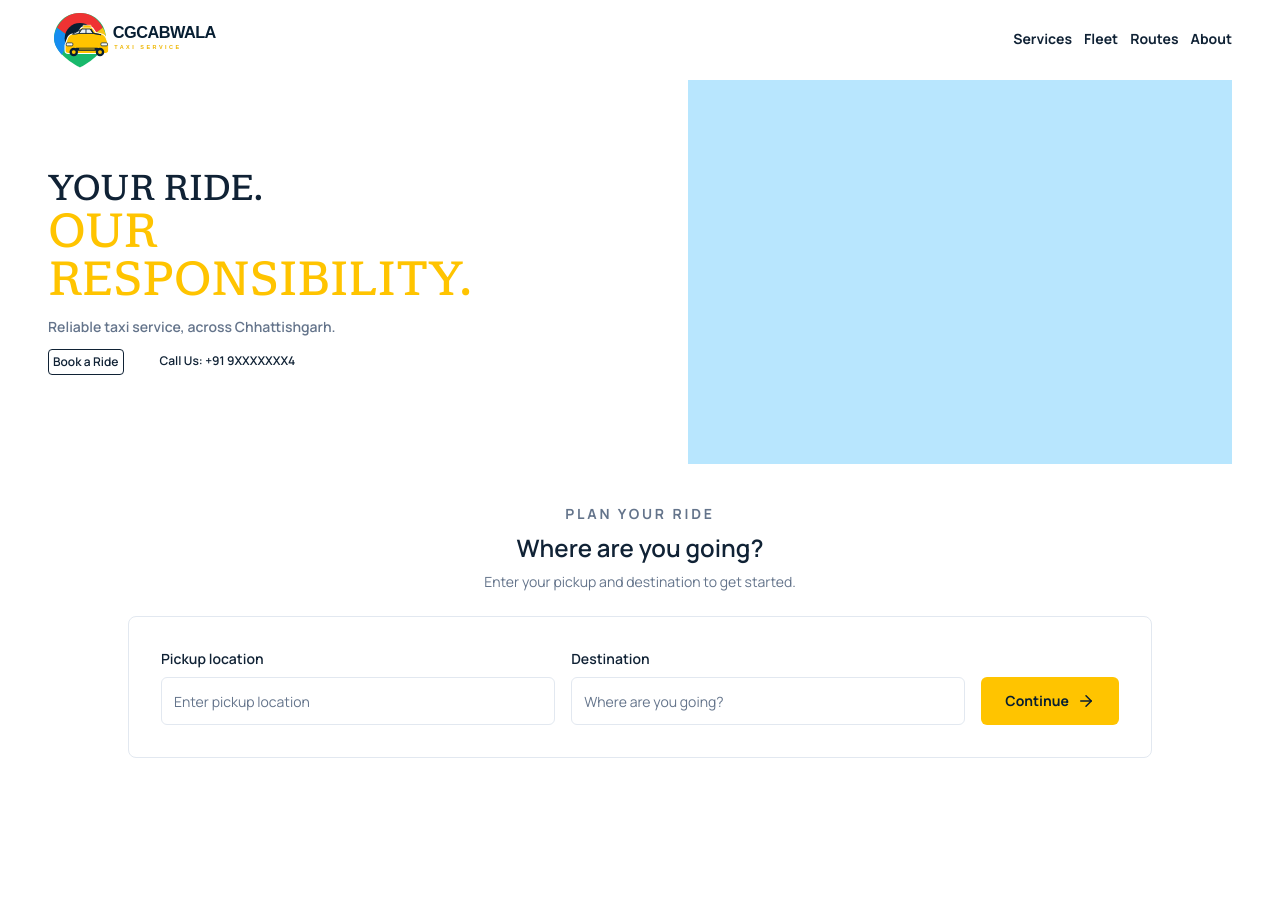
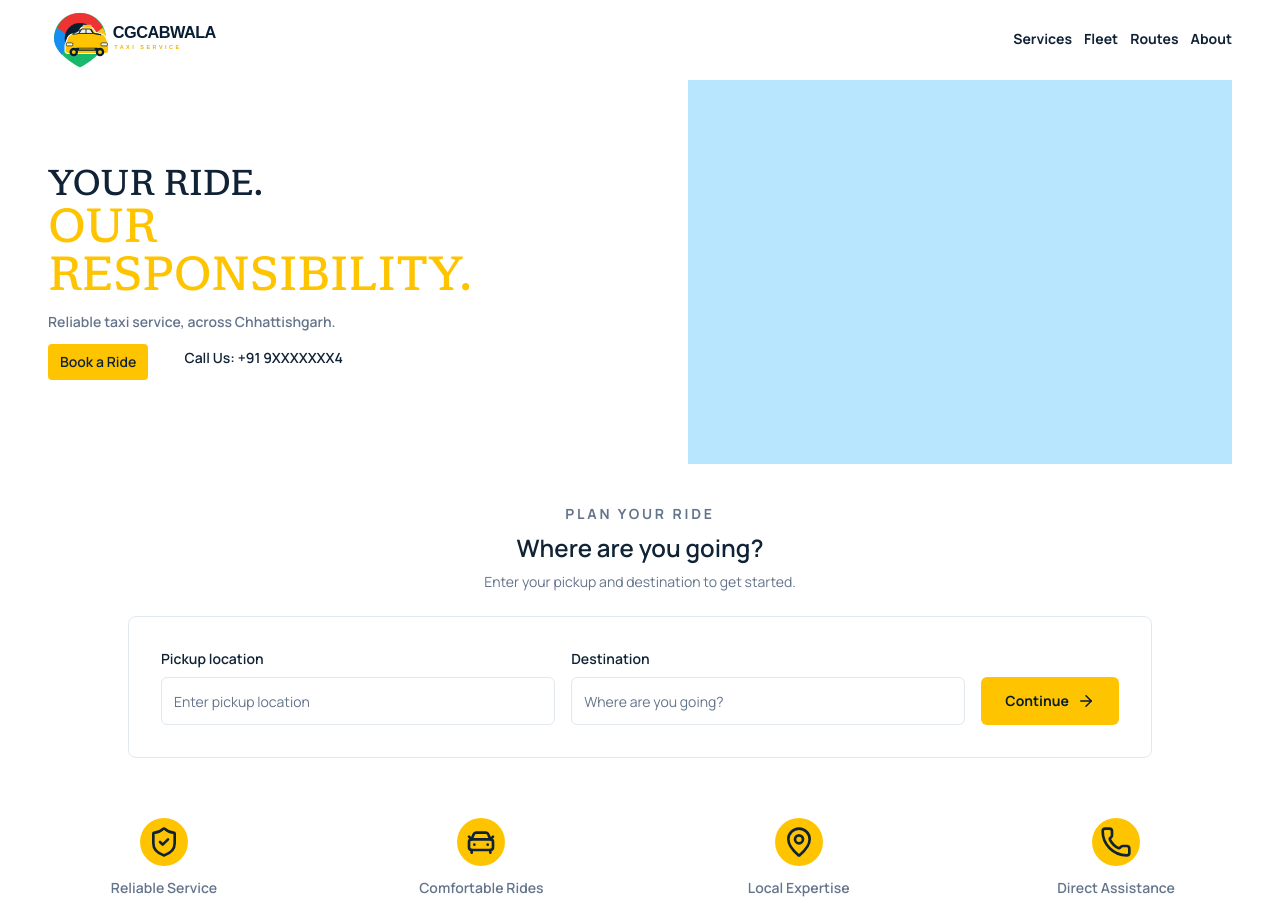
Before and after one commit to Lokesh550-code/cabApp, a React (Vite) app in the folder frontend/: page / in a window 1280 px wide. Shown: the top 900 px of the page. Before the commit the page ends 800 px from the top, so only its background shows below. Built offline with nearby package versions, Linux system fonts and the light colour scheme.

Commit message:
feat: add trust widget to home

```diff
--- a/frontend/package.json
+++ b/frontend/package.json
@@ -13,6 +13,7 @@
     "@tailwindcss/vite": "^4.3.3",
     "axios": "^1.20.0",
     "lucide": "^1.53.0",
+    "lucide-react": "^1.54.0",
     "react": "^19.2.8",
     "react-dom": "^19.2.8",
     "react-router": "^8.4.0",
--- a/frontend/src/App.jsx
+++ b/frontend/src/App.jsx
@@ -4,6 +4,7 @@
 import BookingWidget from "./components/bookingWidget/BookingWidget";
 import Hero from "./components/hero/Hero";
 import Navbar from "./components/navbar/Navbar";
+import TrustWidget from "./components/trustWidget/TrustWidget";
 
 const App = () => {
   // useEffect(() => {
@@ -22,6 +23,7 @@ const App = () => {
     <Navbar />
     <Hero />
     <BookingWidget />
+    <TrustWidget />
   </div>;
 };
 
--- a/frontend/src/components/hero/Hero.jsx
+++ b/frontend/src/components/hero/Hero.jsx
@@ -13,11 +13,11 @@ const Hero = () => {
         </p>
 
         <div className="mt-3 flex gap-4">
-          <button className="text-xs lg:text-md border px-1 py-1 text-text bg-surface hover:text-surface hover:bg-text active:text-brand active:bg-black active:border-surface rounded font-semibold hover:cursor-pointer transition">
+          <button className="text-sm md:text-md px-3 py-2 text-text bg-brand hover:bg-brand-hover active:text-brand active:bg-black rounded font-semibold hover:cursor-pointer transition">
             Book a Ride
           </button>
           <button className=" hover:text-surface hover:bg-text active:text-brand active:bg-black active:border-surface rounded font-semibold hover:cursor-pointer transition"></button>
-          <p className="text-xs lg:text-md px-1 py-1 font-semibold text-text  bg-surface">
+          <p className="text-sm md:text-md px-1 py-1 font-semibold text-text  bg-surface">
             Call Us: +91 9XXXXXXX4
           </p>
         </div>
--- /dev/null
+++ b/frontend/src/components/trustWidget/TrustCard.jsx
@@ -0,0 +1,27 @@
+import { ShieldCheck, CarFront, MapPin, Phone } from "lucide-react";
+
+const TrustCard = ({ elem }) => {
+  return (
+    <div className="min-h-32 min-w-36 px-5 max-w-42 flex flex-col items-center  bg-surface">
+      <div className="m-3 p-2 bg-brand rounded-full">
+        {elem.icon === "shield-check" ? (
+          <ShieldCheck color="#102235" size={32} />
+        ) : elem.icon === "car-front" ? (
+          <CarFront color="#102235" size={32} />
+        ) : elem.icon === "map-pin" ? (
+          <MapPin color="#102235" size={32} />
+        ) : (
+          <Phone color="#102235" size={32} />
+        )}
+      </div>
+      <p className="text-sm md:text-md text-text-muted mb-1 font-semibold">
+        {elem.title}
+      </p>
+      <p className="text-sm leading-[0.9] text-center mb-2 hidden lg:block">
+        {elem.description}
+      </p>
+    </div>
+  );
+};
+
+export default TrustCard;
--- /dev/null
+++ b/frontend/src/components/trustWidget/TrustWidget.jsx
@@ -0,0 +1,41 @@
+import TrustCard from "./TrustCard";
+
+const TrustWidget = () => {
+  const trustItems = [
+    {
+      id: 1,
+      title: "Reliable Service",
+      description: "Dependable ride arrangements for your travel needs.",
+      icon: "shield-check",
+    },
+    {
+      id: 2,
+      title: "Comfortable Rides",
+      description: "Comfortable vehicles for a smooth journey.",
+      icon: "car-front",
+    },
+    {
+      id: 3,
+      title: "Local Expertise",
+      description:
+        "Travel across Chhattisgarh with local destination knowledge.",
+      icon: "map-pin",
+    },
+    {
+      id: 4,
+      title: "Direct Assistance",
+      description: "Get in touch with our team to arrange your ride.",
+      icon: "phone",
+    },
+  ];
+
+  return (
+    <div className="w-full flex flex-wrap lg:flex-row overflow-hidden justify-center md:justify-between gap-3 px-6 lg:px-20 py-2">
+        {trustItems.map(elem => {
+            return <TrustCard elem={elem} key={elem.id} />
+        })}
+    </div>
+  );
+};
+
+export default TrustWidget;
```
Also changed, not shown: 1 other file (tests, documents, lock files or other folders).
